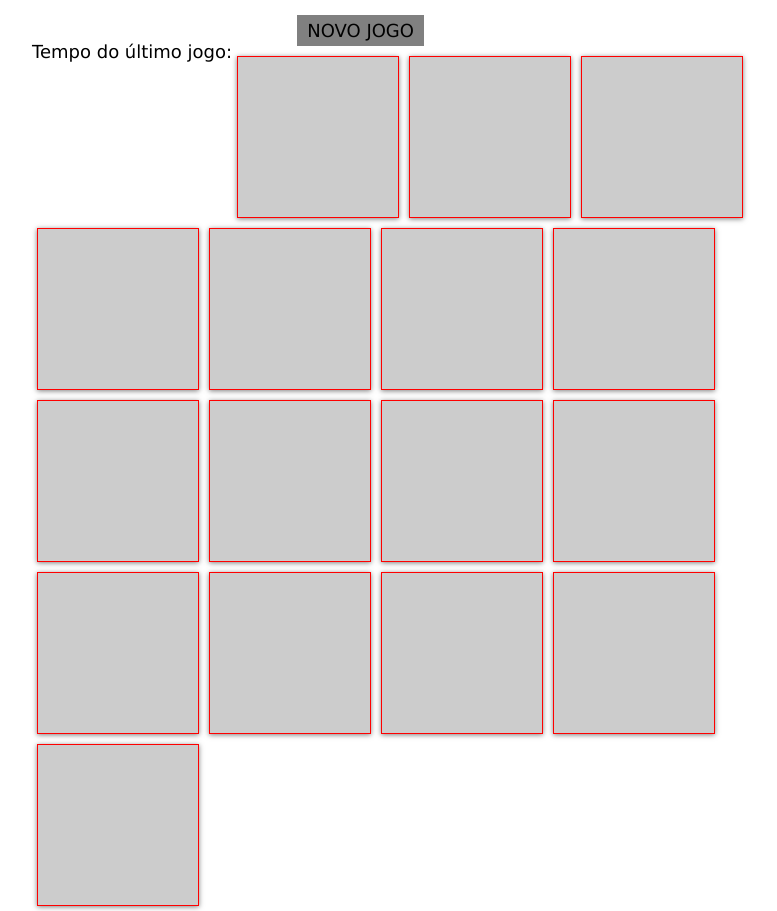
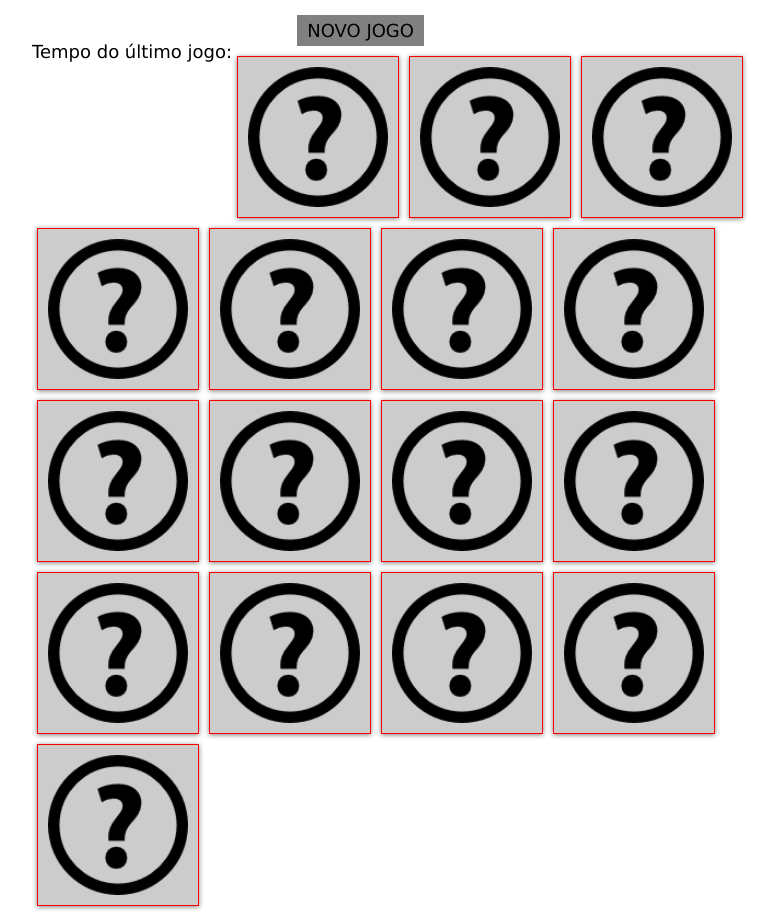
Before and after one commit to cs-fernando-lapa/at_js, a plain HTML site: page index.html in a window 1280 px wide. Shown: the whole page, without its empty margins (218-995 px from the left). Drawn offline with nearby package versions, Linux system fonts and the light colour scheme.

Commit message:
adicionando background image

```diff
--- a/css/style.css
+++ b/css/style.css
@@ -47,6 +47,10 @@ body {
 	cursor: pointer;
 	box-shadow: 0 1px 5px rgba(0,0,0,.5);
 	background-color: #ccc;
+	background-image: url("../img/backgroudCard.png");
+	background-position: center;
+	background-size: 140px 140px;
+	background-repeat: no-repeat;
 	z-index: 2;
 }
 #showCards div img {
```
Also changed, not shown: img/backgroudCard.png (added).
